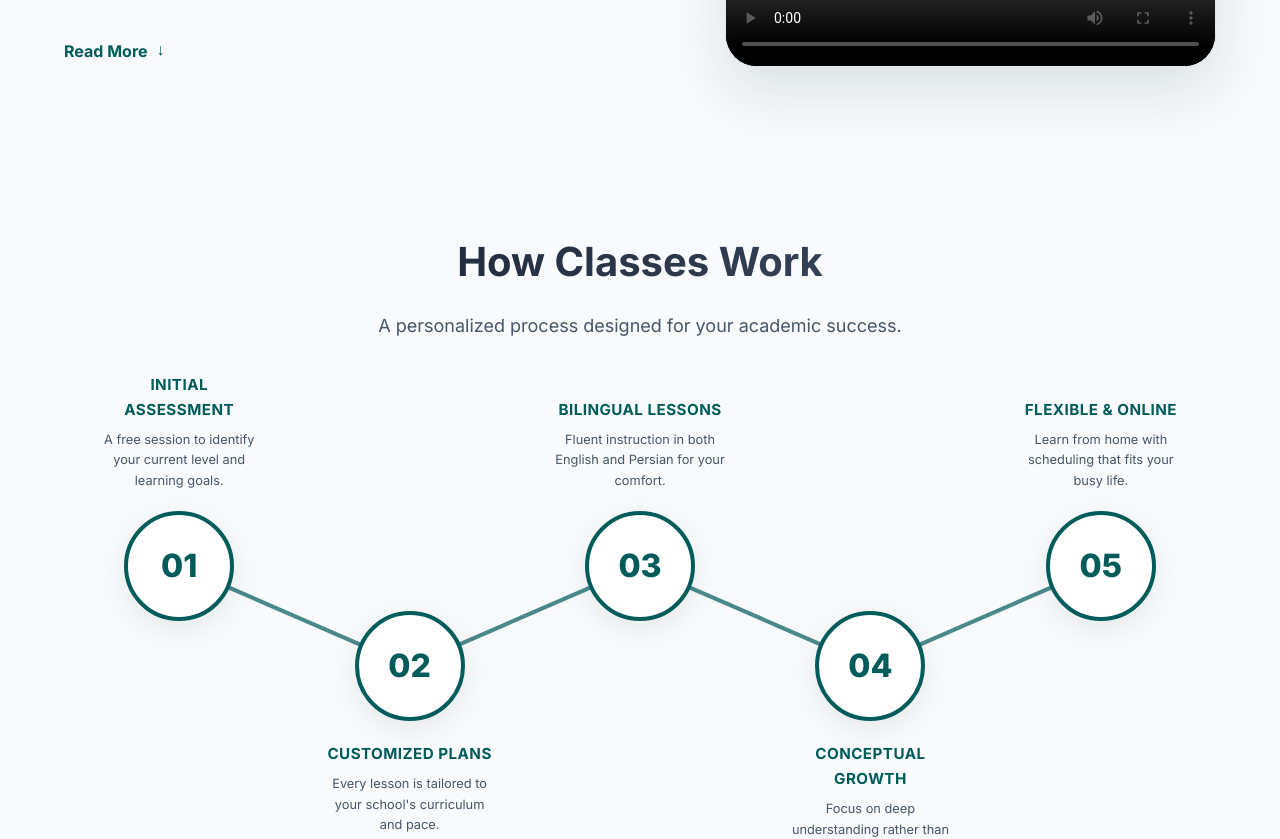
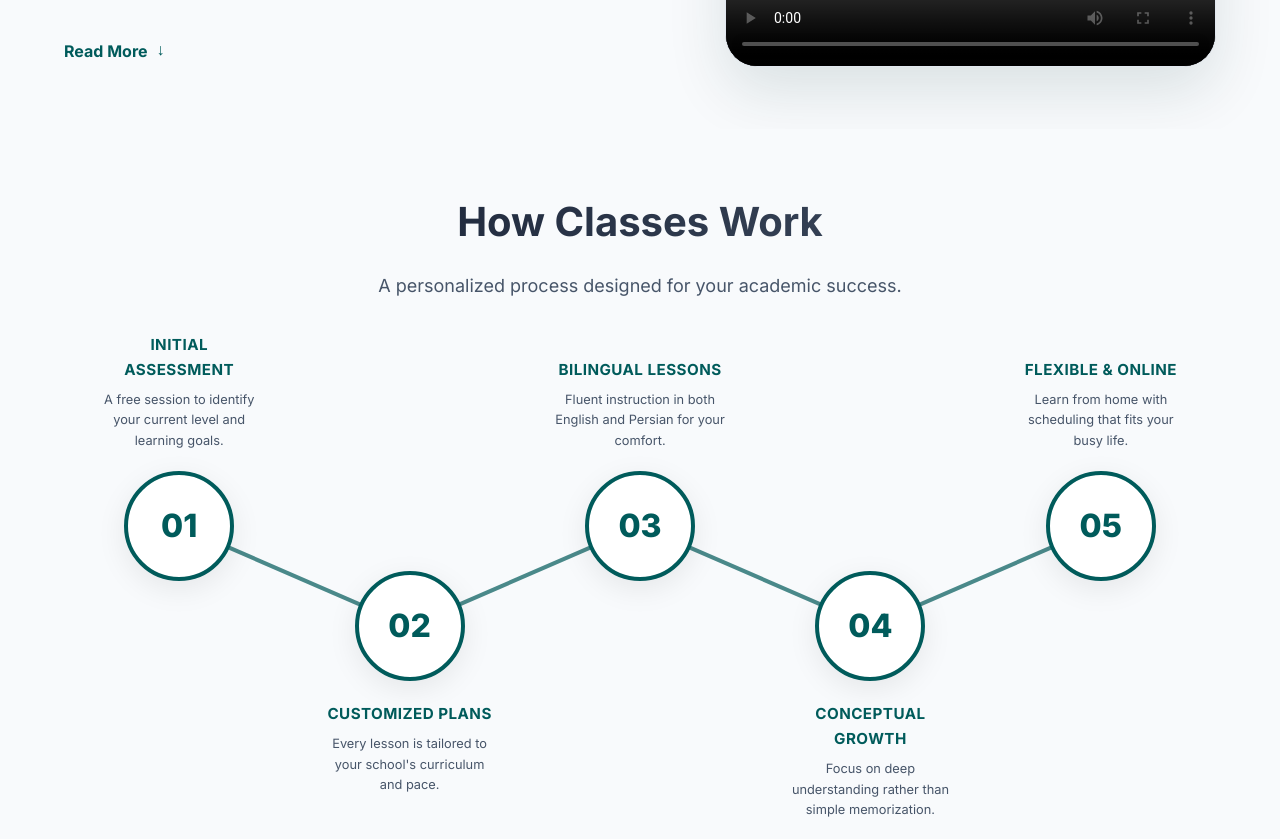
Before and after one commit to parsaabbasian/Math_Tutoring, a Next.js app: page / in a window 1280 px wide. Shown: the part 1080-1919 px from the top of the page. Built offline with nearby package versions, Linux system fonts and the light colour scheme; grey boxes are pictures that could not be loaded.

Commit message:
Layout: reduced section padding and scroll-margin to tighten navigation landing

```diff
--- a/src/app/components/Contact.module.css
+++ b/src/app/components/Contact.module.css
@@ -117,7 +117,8 @@
   color: var(--foreground);
 }
 
-.input, .textarea {
+.input,
+.textarea {
   width: 100%;
   padding: 14px 18px;
   border: 1px solid var(--border);
@@ -129,7 +130,8 @@
   transition: var(--transition);
 }
 
-.input:focus, .textarea:focus {
+.input:focus,
+.textarea:focus {
   outline: none;
   border-color: var(--primary);
   background: var(--surface);
--- a/src/app/globals.css
+++ b/src/app/globals.css
@@ -114,9 +114,9 @@ button {
 }
 
 .section {
-  padding: 80px 0;
+  padding: 60px 0;
   background: linear-gradient(to bottom, rgba(0, 91, 91, 0.12), var(--background));
-  scroll-margin-top: 80px;
+  scroll-margin-top: 75px;
 }
 
 .section-title {
```
Also changed, not shown: src/app/components/Hero.module.css (+14 -1 lines), src/app/components/About.module.css (line endings or trailing spaces).
